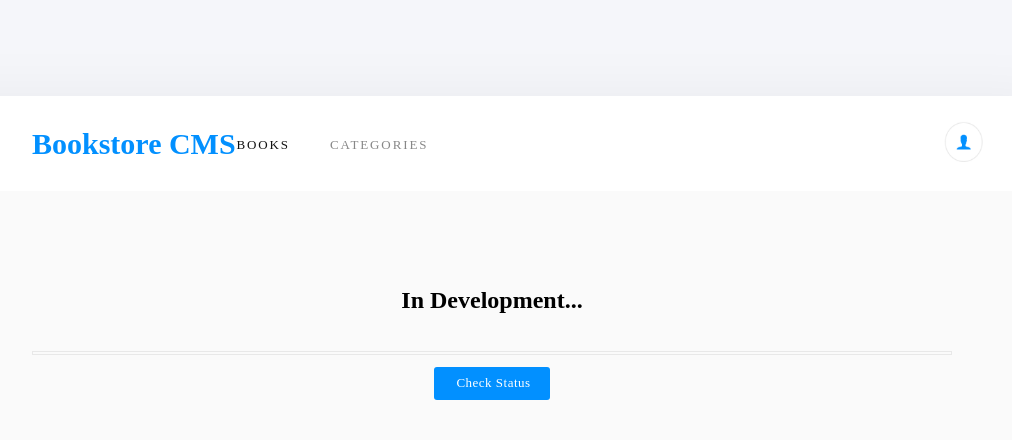
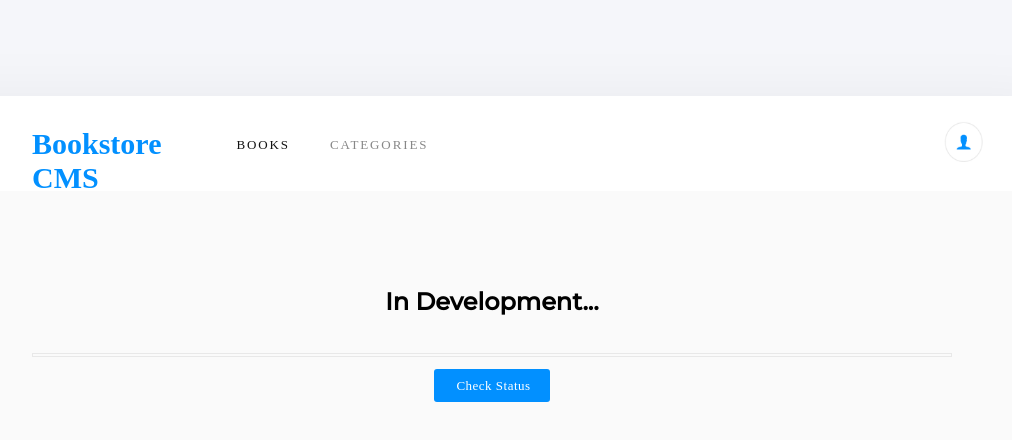
Before and after one commit to Graciano1997/book_store, a React (Create React App) app: page /categories in a window 1280 px wide. Shown: the top 440 px of the page, without its empty margins (168-1180 px from the left). Built offline with nearby package versions, Linux system fonts and the light colour scheme.

Commit message:
add font family

```diff
--- a/src/index.css
+++ b/src/index.css
@@ -1,53 +1,20 @@
 @import url(./root.css);
 
 body {
-  /* margin: 0;
-  font-family:
-    -apple-system,
-    BlinkMacSystemFont,
-    'Segoe UI',
-    'Roboto',
-    'Oxygen',
-    'Ubuntu',
-    'Cantarell',
-    'Fira Sans',
-    'Droid Sans',
-    'Helvetica Neue',
-    sans-serif;
-  -webkit-font-smoothing: antialiased;
-  -moz-osx-font-smoothing: grayscale;
-  width: 100rem;
-  height: 89.625rem;
-  */
   padding: 6rem 3.75rem 7.688rem 6.25rem;
   background-color: var(--pale-grey);
 }
 
 #root {
-  box-shadow: rgba(0, 0, 0, 0.05) 0px 0px 60px 0px;
+  box-shadow: rgba(0, 0, 0, 0.05) 0 0 60px 0;
   background-color: rgb(250, 250, 250);
-  margin: 0px;
-  padding: 0px 0px 8%;
+  margin: 0;
+  padding: 0 0 8%;
   border-radius: 4px;
 }
-/*
-.App {
-  text-align: center;
-} */
 
 .BookstoreCMS {
   width: 100rem;
   height: 89.625rem;
   padding: 9.313rem 3.75rem 7.688rem 6.25rem;
-
 }
-
-code {
-  font-family:
-    source-code-pro,
-    Menlo,
-    Monaco,
-    Consolas,
-    'Courier New',
-    monospace;
-}
--- a/src/root.css
+++ b/src/root.css
@@ -1,14 +1,19 @@
-*{
+@import url('https://fonts.googleapis.com/css2?family=Montserrat:wght@100;400;500&family=Roboto+Slab:wght@100;200;300;400&display=swap');
+@import url('https://fonts.googleapis.com/css2?family=Roboto+Slab:wght@100;200;300;400&display=swap');
+
+* {
   margin: 0;
   padding: 0;
   text-decoration: none;
+  font-family: Montserrat;
 }
+
 :root {
   --pale-grey: #f5f6fa;
-  --white:#fafafa;
-  --white-two: #ffffff;
+  --white: #fafafa;
+  --white-two: #fff;
   --white-three: #e8e8e8;
-  --form-header: #888888;
+  --form-header: #888;
   --azure: #0290ff;
   --pale-grey: #f5f6fa;
   --black-two: #121212;
--- a/src/style/Categories.module.css
+++ b/src/style/Categories.module.css
@@ -1,9 +1,8 @@
 @import url(../root.css);
 
 .checkStatus {
-  /* width: 11.5rem; */
   height: 2.063rem;
-  margin: 0.75rem 0 0.563rem 0rem;
+  margin: 0.75rem 0 0.563rem 0;
   padding: 0.438rem 1.188rem 0.5rem 1.375rem;
   border-radius: 3px;
   border: transparent;
@@ -14,7 +13,7 @@
 .checkStatus span {
   width: 8.938rem;
   height: 1.125rem;
-  font-family: RobotoSlab;
+  font-family: RobotoSlab serif;
   font-size: 0.813rem;
   font-weight: 300;
   font-stretch: normal;
--- a/src/style/Form.module.css
+++ b/src/style/Form.module.css
@@ -4,21 +4,14 @@
   display: flex;
   flex-direction: column;
   justify-content: center;
-  /* height: 10.625rem;
-  */
-  /* margin: 0 2.313rem 6.25rem 0; */
   padding: 1rem 4rem 1.625rem 1.688rem;
   border-radius: 4px;
-  /* border: solid 1px var(--white-three);
-  background-color: var(--white-two); */
-
 }
 
 .formContainer h1 {
-    width: 10.875rem;
   height: 1.5rem;
   margin: 1rem 32.75rem 1.188rem 4.5rem;
-    font-family: Montserrat;
+  font-family: Montserrat sans-serif;
   font-size: 1.25rem;
   font-weight: bold;
   font-stretch: normal;
@@ -31,54 +24,23 @@
 .form {
   display: flex;
   justify-content: space-between;
-  /* gap: 2.125rem; */
   align-items: center;
-  /* background: yellow; */
   height: 2.813rem;
-  /* margin: 0 2.313rem 6.25rem 0; */
-  margin: 0.5rem 2.313rem 0rem 4.5rem;
+  margin: 0.5rem 2.313rem 0 4.5rem;
 }
 
-/* .form div {
-  padding: 0.5%;
-} */
-
-/*
-.title {
-  width: 70%;
-} */
-
 .title input {
-  /* width: 41.5rem; */
   height: 2.813rem;
-  /* margin: 1.188rem 2.125rem 0 0; */
-  /* margin: 0rem 2.125rem 0 0; */
-  /* padding: 0rem 28rem 0rem 1.063rem; */
-  padding: 0rem 30rem 0rem 1.063rem;
-  /* padding: 0.813rem 35.688rem 0.813rem 1.063rem; */
+  padding: 0 30rem 0 1.063rem;
   border-radius: 4px;
   border: solid 1px var(--white-three);
   background-color: var(--white-two);
 }
 
-/* input {
-  width: 41.5rem;
-  height: 2.813rem;
-  margin: 1.188rem 2.125rem 0 0;
-  padding: 0.813rem 35.688rem 0.813rem 1.063rem;
-  border-radius: 4px;
-  border: solid 1px var(--white-three);
-  background-color: var(--white-two);
-} */
-
 .author input {
-  /* width: 20%; */
   width: 17.813rem;
   height: 2.813rem;
-  /* margin: 1.188rem 2.125rem 0; */
-  /* margin: 0rem 2.125rem 0; */
-  /* padding: 0.375rem 0.938rem 0.563rem 1rem; */
-  padding: 0rem 0.938rem 0rem 1rem;
+  padding: 0 0.938rem 0 1rem;
   border-radius: 4px;
   border: solid 1px var(--white-three);
   background-color: var(--white-two);
@@ -88,20 +50,16 @@
   border: transparent;
   width: 11.5rem;
   height: 2.813rem;
-  /* margin: 1.188rem 0 0 2.125rem; */
-  /* margin: 0rem 0 0 2.125rem; */
-  /* padding: 0.801rem 1.188rem 0.886rem 1.375rem; */
-  padding: 0rem 1.188rem 0rem 1.375rem;
+  padding: 0 1.188rem 0 1.375rem;
   border-radius: 3px;
   background-color: var(--azure);
-  /* width: 10%; */
   cursor: pointer;
 }
 
 .addBook {
   width: 8.938rem;
   height: 1.125rem;
-  font-family: RobotoSlab;
+  font-family: RobotoSlab serif;
   font-size: 0.813rem;
   font-weight: bold;
   font-stretch: normal;
--- a/src/style/Header.module.css
+++ b/src/style/Header.module.css
@@ -1,35 +1,12 @@
 @import url(../root.css);
 
 .headerContainer {
-  /*
-  padding: 1%;
-  padding-left: 6%;
-  padding-right: 6%;
-  border-bottom: 1px solid rgba(138, 132, 132, 0.411);
-  .panel-bg { */
-  /* width: 87.5rem;
-    height: 5.938rem; */
-  /* margin: 0 0 2.375rem;
-    padding: 1.438rem 6.188rem 1.688rem 6.25rem;
-    background-color: var(--white-two); */
-  /* padding: 24px 4%;
-    background-color: #fff;
-    border-bottom: 1px solid #e8e8e8;
-    display: flex;
-    align-items: center;
-    grid-gap: 40px;
-    gap: 40px; */
-
   display: grid;
-  /* justify-content: space-between; */
   grid-template-columns: 20% 70% 10%;
   column-gap: 10px;
   align-items: center;
   height: 5.938rem;
-  /* margin: 0 0 2.375rem; */
   padding: 0 3rem 0 6.25rem;
-  /* padding: 1.438rem 6.188rem 1.688rem 6.25rem; */
-  /* padding: 0 6rem 0 6.25rem; */
   background-color: var(--white-two);
 }
 
@@ -42,10 +19,9 @@
 }
 
 .logoContainer h1 {
-  width: 15rem;
   height: 2.313rem;
-  margin: 0.375rem 2.938rem 0.125rem 0;
-  font-family: Montserrat;
+  margin: 0.375rem 0.5rem 0.125rem 0;
+  font-family: Montserrat sans-serif;
   font-size: 1.875rem;
   font-weight: bold;
   font-stretch: normal;
--- a/src/style/Nav.module.css
+++ b/src/style/Nav.module.css
@@ -2,7 +2,6 @@
   display: flex;
   gap: 40px;
   justify-content: flex-start;
-  /* gap: 0.5rem; */
   padding: 0;
 }
 
@@ -11,10 +10,8 @@
 }
 
 .books {
-  /* width: 3.688rem; */
   height: 1rem;
-  /* margin: 1.125rem 2.563rem 0.688rem 0; */
-  font-family: Montserrat;
+  font-family: Montserrat sans-serif;
   font-size: 0.813rem;
   font-weight: normal;
   font-stretch: normal;
@@ -25,11 +22,9 @@
 }
 
 .categories {
-  /* width: 6.563rem; */
   height: 1rem;
-  /* margin: 1.125rem 41.5rem 0.688rem 2.563rem; */
   opacity: 0.5;
-  font-family: Montserrat;
+  font-family: Montserrat sans-serif;
   font-size: 0.813rem;
   font-weight: normal;
   font-stretch: normal;
```
Also changed, not shown: src/App.module.css (+0 -15 lines), src/style/Book.module.css (+15 -73 lines), src/style/List.module.css (+0 -12 lines), src/style/Avatar.module.css (line endings or trailing spaces), 1 other file (tests, documents, lock files or other folders). Lines whose indentation alone changed are shown as unchanged.
